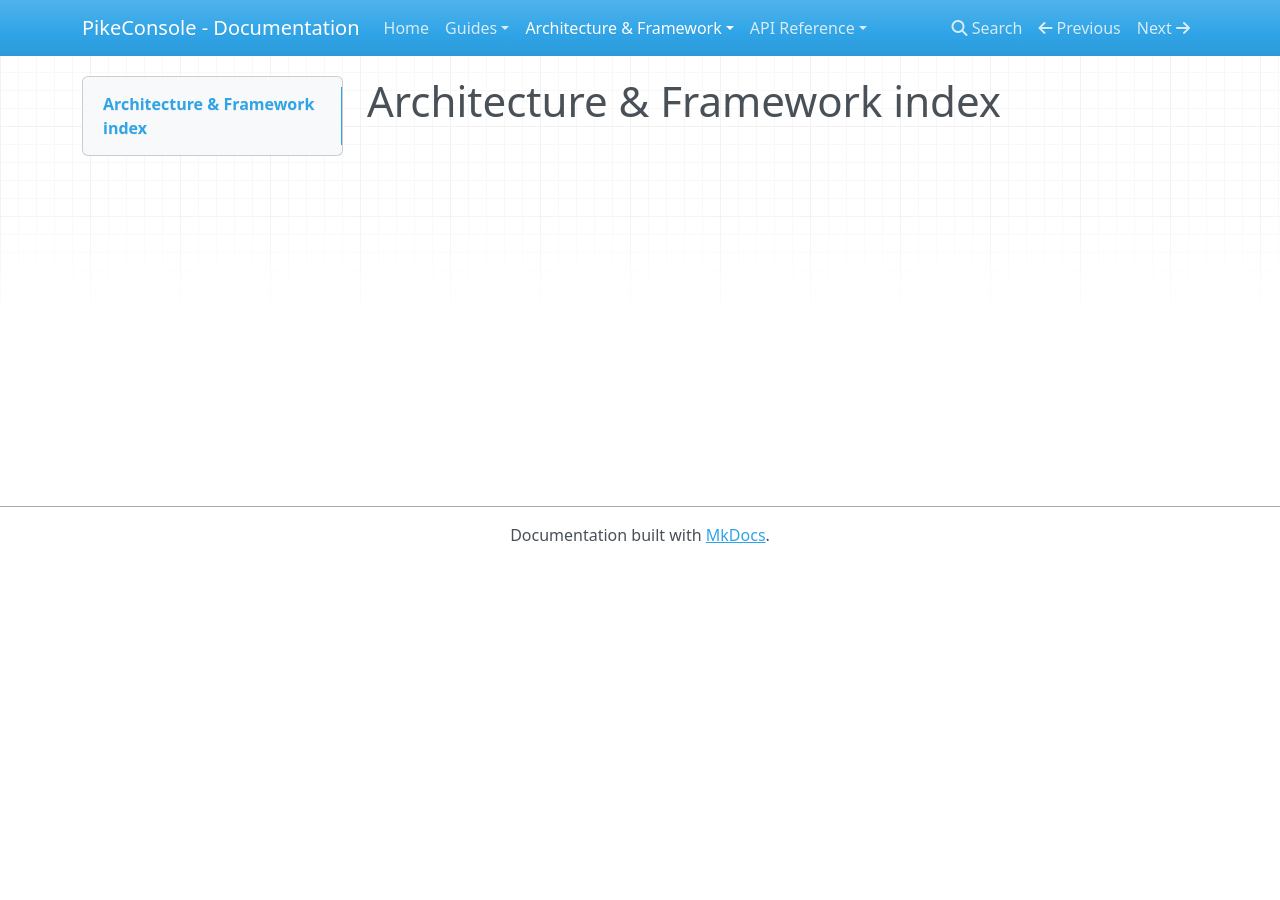
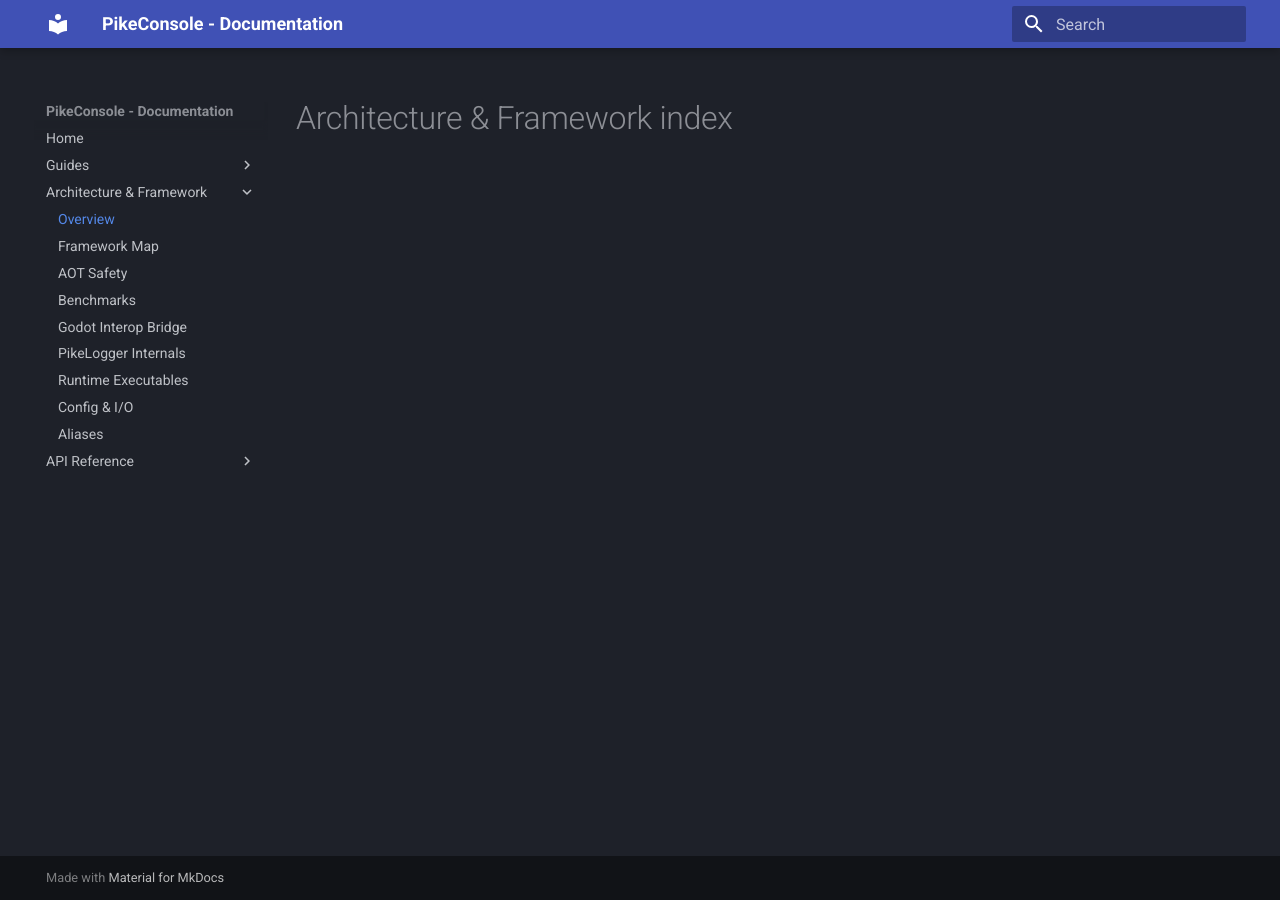
Before and after one commit to VonRiddarn/PikeConsole, an MkDocs documentation site: the page built from docs/architecture/index.md, in a window 1280 px wide. Built offline with MkDocs 1.6.1 and Material for MkDocs 9.7.7, drawn with Linux system fonts in a browser that asks for light colours; nearby versions of some CDN libraries.

Commit message:
fix: correct tabbing - AGAIN......

```diff
--- a/mkdocs.yml
+++ b/mkdocs.yml
@@ -1,28 +1,24 @@
-# Theme setup - material in darkmode is apparently like the "OSS default"
+site_name: PikeConsole - Documentation
 theme:
-name: material
-palette:
-    scheme: slate
+    name: material
+    palette:
+        scheme: slate
 features:
-    - content.code.copy # Copy button for code blocks
-    - navigation.tabs # Top level folders become tabs instead of a bloated tree
-    - navigation.indexes # Folders can have their own index.md file - not sure if I'll keep this
+    - content.code.copy
+    - navigation.tabs
+    - navigation.indexes
 
-# Extentions - allows for cool special markdown
 markdown_extensions:
     - pymdownx.superfences
     - def_list
     - pymdownx.blocks.admonition
     - pymdownx.blocks.details
     - pymdownx.keys
-    - pymdownx.tabbed: # Adds code block tabs
+    - pymdownx.tabbed:
           alternate_style: true
 
-# Actual site setup
-site_name: PikeConsole - Documentation
 nav:
     - Home: index.md
-
     - Guides:
           - Overview: guides/index.md
           - Project Setup: guides/project_setup.md
@@ -30,7 +26,6 @@
           - Logging: guides/logging.md
           - Commands: guides/commands.md
           - CVars: guides/cvars.md
-
     - Architecture & Framework:
           - Overview: architecture/index.md
           - Framework Map: architecture/framework_map.md
@@ -41,7 +36,6 @@
           - Runtime Executables: architecture/runtime_executables.md
           - Config & I/O: architecture/config_io.md
           - Aliases: architecture/aliases.md
-
     - API Reference:
           - Overview: api/index.md
           - Logging:
@@ -50,7 +44,6 @@
                 - LogTarget: api/Logging/LogTarget.md
                 - PikeLogger: api/Logging/PikeLogger.md
           - Runtime Execution:
-                # RuntimeExecution ROOT
                 - RegistryBrowser: api/RuntimeExecution/RegistryBrowser.md
                 - SearchMode: api/RuntimeExecution/SearchMode.md
                 - StatementExecutor: api/RuntimeExecution/StatementExecutor.md
@@ -58,20 +51,18 @@
                 - StatementParser: api/RuntimeExecution/StatementParser.md
                 - ParsedStatement: api/RuntimeExecution/ParsedStatement.md
                 - ArgumentParser: api/RuntimeExecution/ArgumentParser.md
-                - Response&lt;T&gt;: api/RuntimeExecution/Response_T.md
+                - Response<T>: api/RuntimeExecution/Response_T.md
                 - ExecutionResponseStatus: api/RuntimeExecution/ExecutionResponseStatus.md
                 - CvarSetResponseStatus: api/RuntimeExecution/CvarSetResponseStatus.md
-                # COMMANDS FOLDER
-                - Commands:
-                      - CommandSet: api/RuntimeExecution/Commands/CommandSet.md
-                # CVARS FOLDER
-                - CVars:
-                      - Extensions:
-                            - CVarBase&lt;T&gt;: api/CVars/Extensions/CVarBase_T.md
-                      - CVarBool: api/CVars/CVarBool.md
-                      - CVarDouble: api/CVars/CVarDouble.md
-                      - CVarEnum: api/CVars/CVarEnum.md
-                      - CVarFloat: api/CVars/CVarFloat.md
-                      - CVarInt: api/CVars/CVarInt.md
-                      - CVarString: api/CVars/CVarString.md
-                      - PersistentCVarRegistry: api/CVars/PersistentCVarRegistry.md
+          - Commands:
+                - CommandSet: api/RuntimeExecution/Commands/CommandSet.md
+          - CVars:
+                - Extensions:
+                      - CVarBase<T>: api/CVars/Extensions/CVarBase_T.md
+                - CVarBool: api/CVars/CVarBool.md
+                - CVarDouble: api/CVars/CVarDouble.md
+                - CVarEnum: api/CVars/CVarEnum.md
+                - CVarFloat: api/CVars/CVarFloat.md
+                - CVarInt: api/CVars/CVarInt.md
+                - CVarString: api/CVars/CVarString.md
+                - PersistentCVarRegistry: api/CVars/PersistentCVarRegistry.md
```
